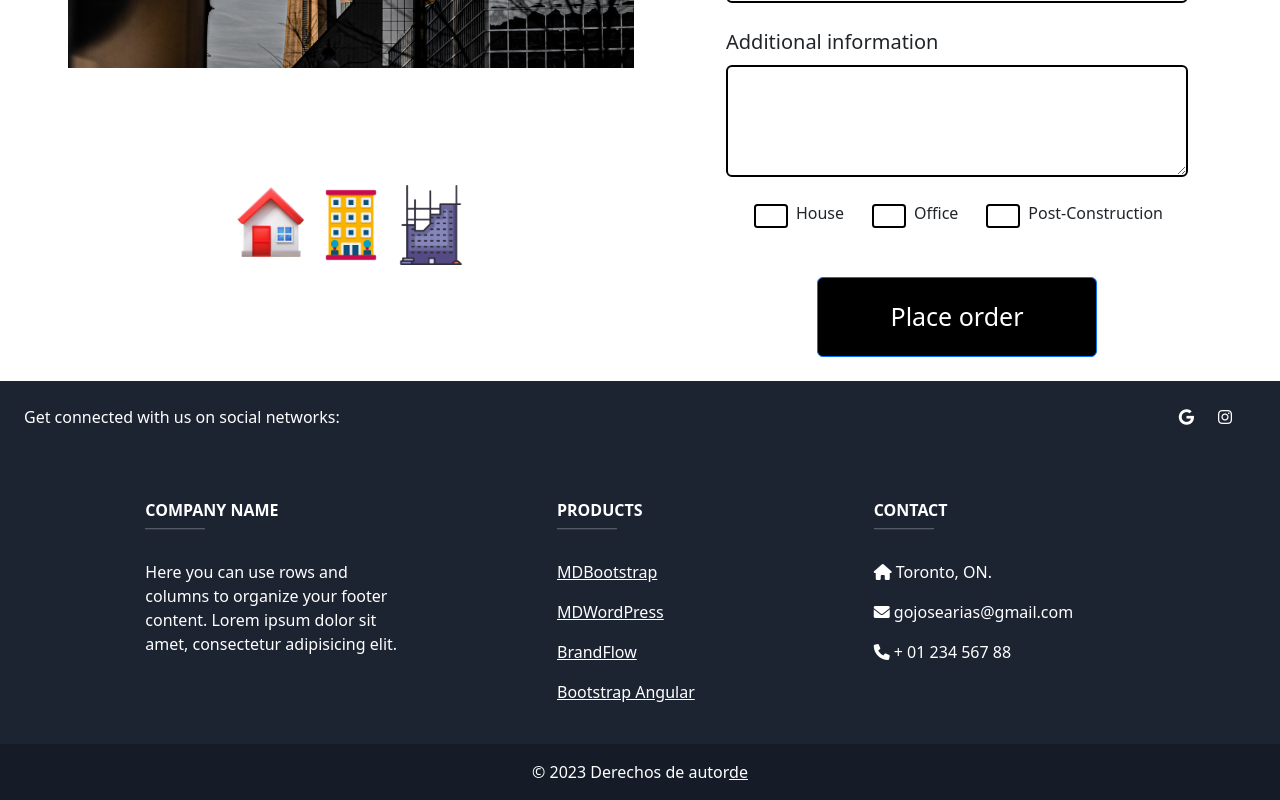
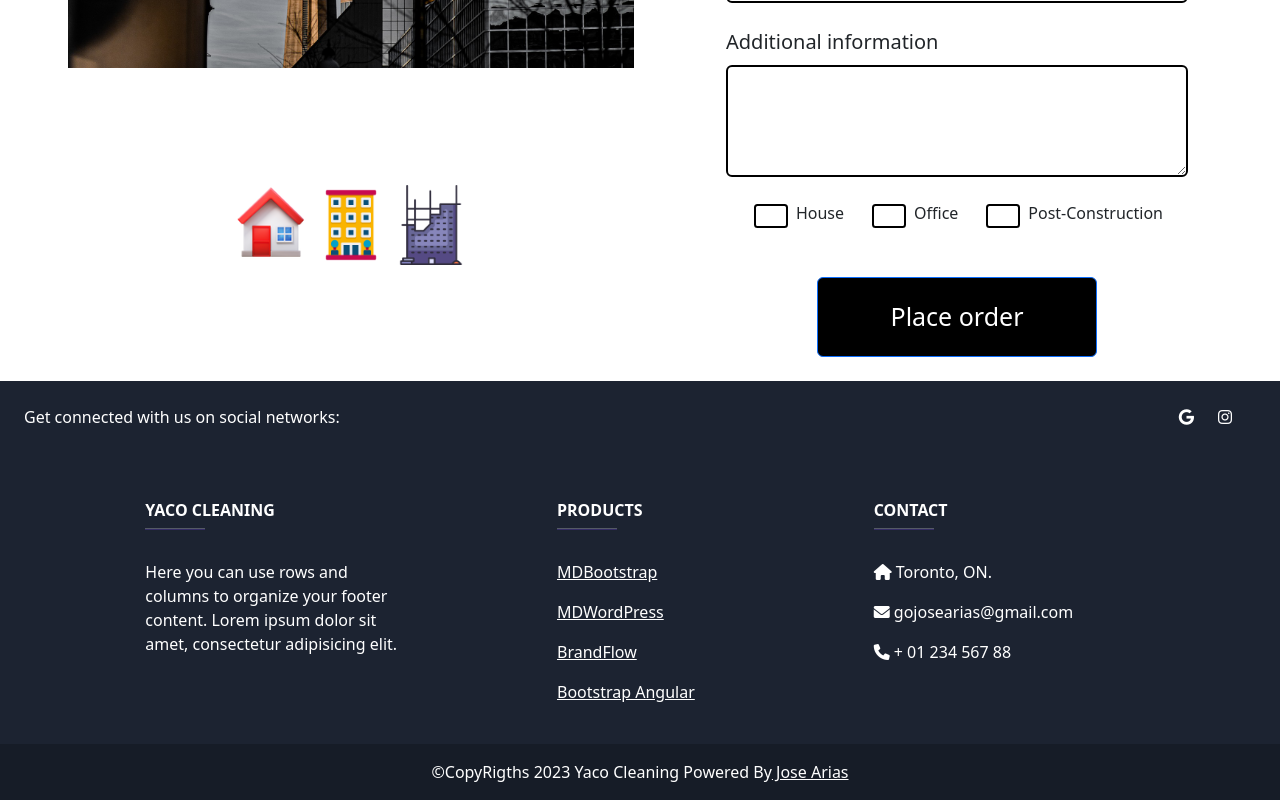
Before and after one commit to JoseArias31/yaco-cleaning, a React (Create React App) app: page / in a window 1280 px wide. Shown: the part 3937-4737 px from the top of the page. Built offline with nearby package versions, Linux system fonts and the light colour scheme.

Commit message:
Footer updates and Logo Company

```diff
--- a/src/Components/Footer.js
+++ b/src/Components/Footer.js
@@ -23,7 +23,7 @@ return(
                 <div className="container text-center text-md-start mt-5">
                   <div className="row mt-3">
                     <div className="col-md-3 col-lg-4 col-xl-3 mx-auto mb-4">
-                      <h6 className="text-uppercase fw-bold">Company name</h6>
+                      <h6 className="text-uppercase fw-bold">Yaco Cleaning</h6>
                       <hr className="mb-4 mt-0 d-inline-block mx-auto" style={{ width: "60px", backgroundColor: "#7c4dff", height: "2px" }} />
                       <p>
                         Here you can use rows and columns to organize your footer content. Lorem ipsum dolor sit amet,
@@ -60,8 +60,8 @@ return(
               </section>
 
               <div className="text-center p-3" style={{ backgroundColor: "rgba(0, 0, 0, 0.2)" }}>
-                © 2023 Derechos de autor
-                <a className="text-white" href="https://mdbootstrap.com/">de</a>
+                ©CopyRigths 2023 Yaco Cleaning Powered By
+                <a className="text-white" href="https://mdbootstrap.com/"> Jose Arias</a>
               </div>
             </footer>
           </div>
```
Also changed, not shown: src/Images/Logo.png (added).
